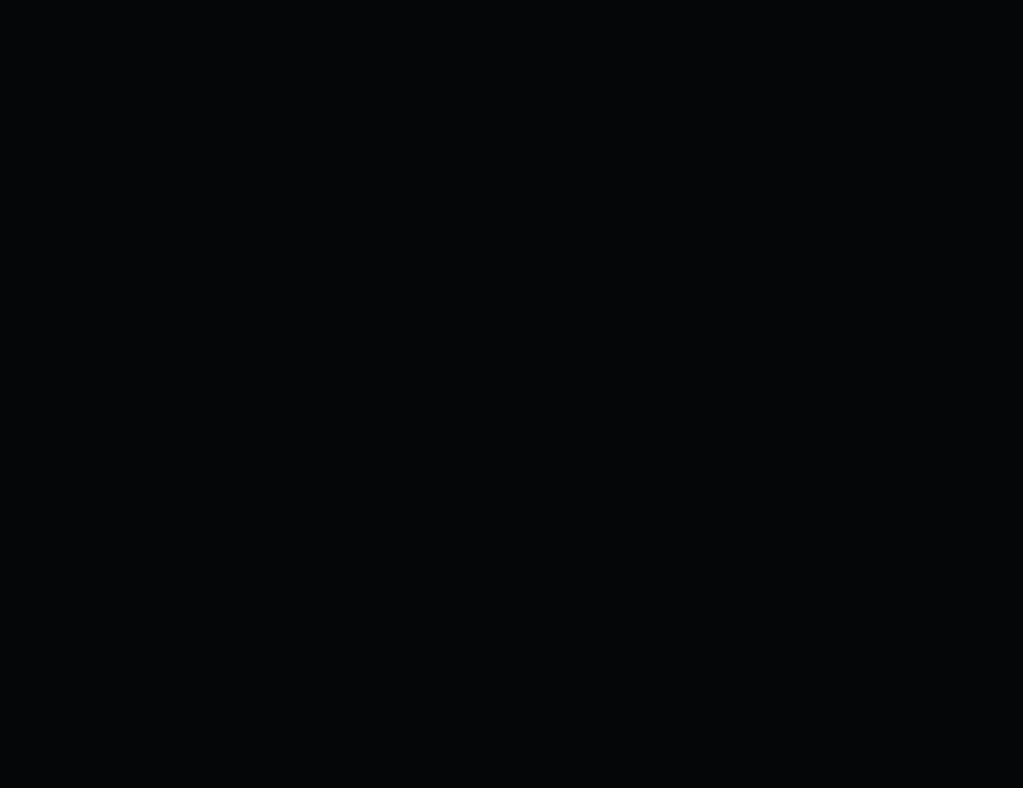
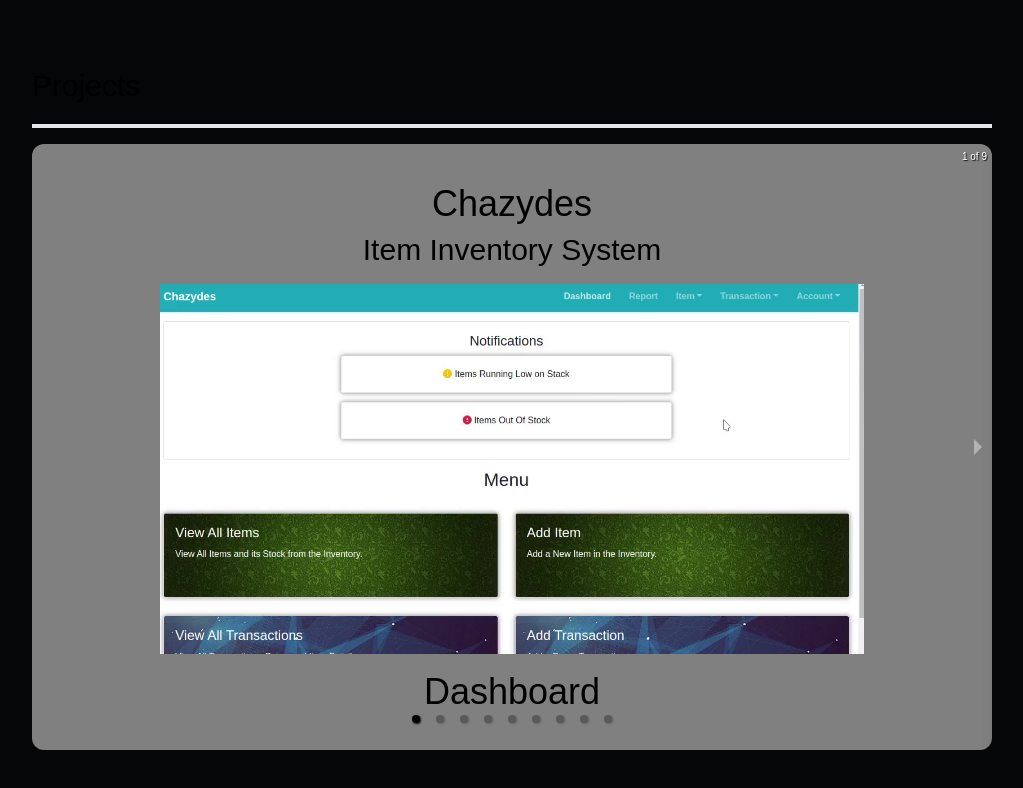
Before and after one commit to wreckingralph06/online-portfolio, a Next.js app: page /sections/ProjectsSection in a window 1280 px wide. Before the commit this address had no page. Shown: the top 788 px of the page, without its empty margins (128-1151 px from the left). Built offline with nearby package versions, Linux system fonts and the light colour scheme.

Commit message:
Added Projects Section and imported the Carousel Component

```diff
--- a/components/ProjectsCarousel.js
+++ b/components/ProjectsCarousel.js
@@ -13,12 +13,6 @@ import "react-responsive-carousel/lib/styles/carousel.min.css";
 
 function ProjectsCarousel() {
   return (
-    <div
-      id="projects"
-      className="projects py-16 px-10 md:px-20 lg:px-40 dark:bg-slate-800 min-h-[90vh]"
-    >
-      <h3 className="text-3xl py-1 dark:text-white ">Projects</h3>
-      <hr className="my-4 h-px bg-gray-200 border-2 dark:bg-gray-700"></hr>
     <Carousel showArrows="true" showThumbs={false}>
       <div className="tech-stack sc1 shadow-lg p-10 rounded-xl dark:bg-white">
         <div className="tech-stack-details">
@@ -57,11 +51,7 @@ function ProjectsCarousel() {
           <div style={{ display: "flex" }}>
             <div className="vue-section">
               <div className="screenshot-img">
-                  <Image
-                    src={ch_item_list}
-                    alt="ch_item_list"
-                    priority={true}
-                  />
+                <Image src={ch_item_list} alt="ch_item_list" priority={true} />
               </div>
               <h4 className="screenshot-label text-center dark:text-teal-600">
                 Item List
@@ -245,7 +235,6 @@ function ProjectsCarousel() {
         </div>
       </div>
     </Carousel>
-    </div>
   );
 }
 
--- a/pages/index.js
+++ b/pages/index.js
@@ -3,11 +3,10 @@ import Navbar from "/components/Navbar";
 import ProfileBannerSection from "./sections/ProfileBannerSection";
 import AboutMeSection from "/pages/sections/AboutMeSection";
 import WorkExperienceSection from "/pages/sections/WorkExperienceSection";
-import ProjectsCarousel from "/components/ProjectsCarousel";
+import ProjectsSection from "/pages/sections/ProjectsSection";
 import SkillsSection from "/pages/sections/SkillsSection";
 import CharacterSection from "/pages/sections/CharacterSection";
 import ContactMeSection from "/pages/sections/ContactMeSection";
-
 import Particle from "/components/Particle";
 
 export default function Home() {
@@ -33,7 +32,7 @@ export default function Home() {
         <div className="body-section my-4">
           <AboutMeSection />
           <WorkExperienceSection />
-          <ProjectsCarousel />
+          <ProjectsSection />
           <SkillsSection />
           <CharacterSection />
           <ContactMeSection />
--- /dev/null
+++ b/pages/sections/ProjectsSection.js
@@ -0,0 +1,17 @@
+import React from "react";
+import ProjectsCarousel from "/components/ProjectsCarousel";
+
+function ProjectsSection() {
+  return (
+    <div
+      id="projects"
+      className="projects py-16 px-10 md:px-20 lg:px-40 dark:bg-slate-800 min-h-[90vh]"
+    >
+      <h3 className="text-3xl py-1 dark:text-white ">Projects</h3>
+      <hr className="my-4 h-px bg-gray-200 border-2 dark:bg-gray-700"></hr>
+      <ProjectsCarousel />
+    </div>
+  );
+}
+
+export default ProjectsSection;
```
Lines whose indentation alone changed are shown as unchanged.
